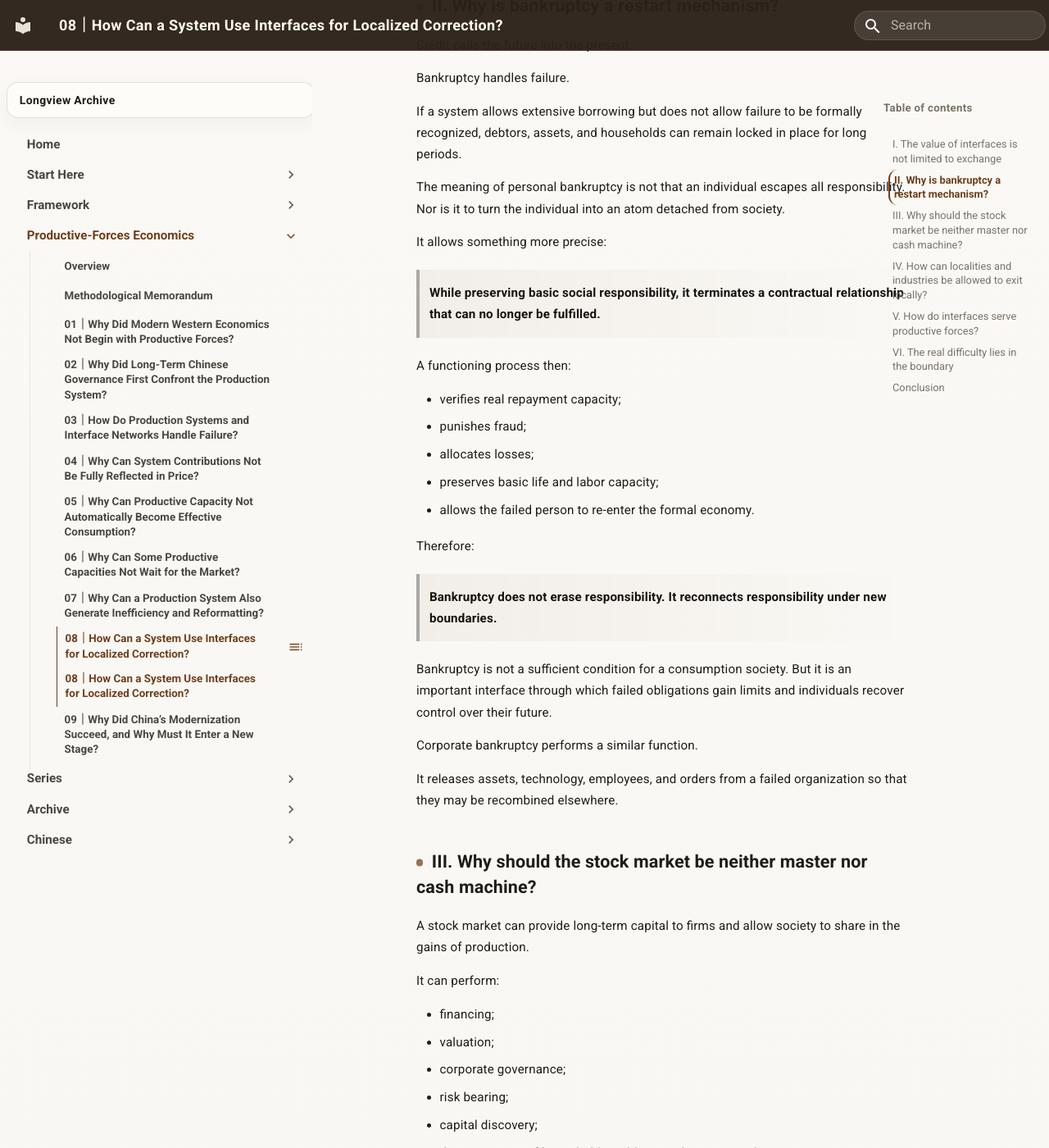
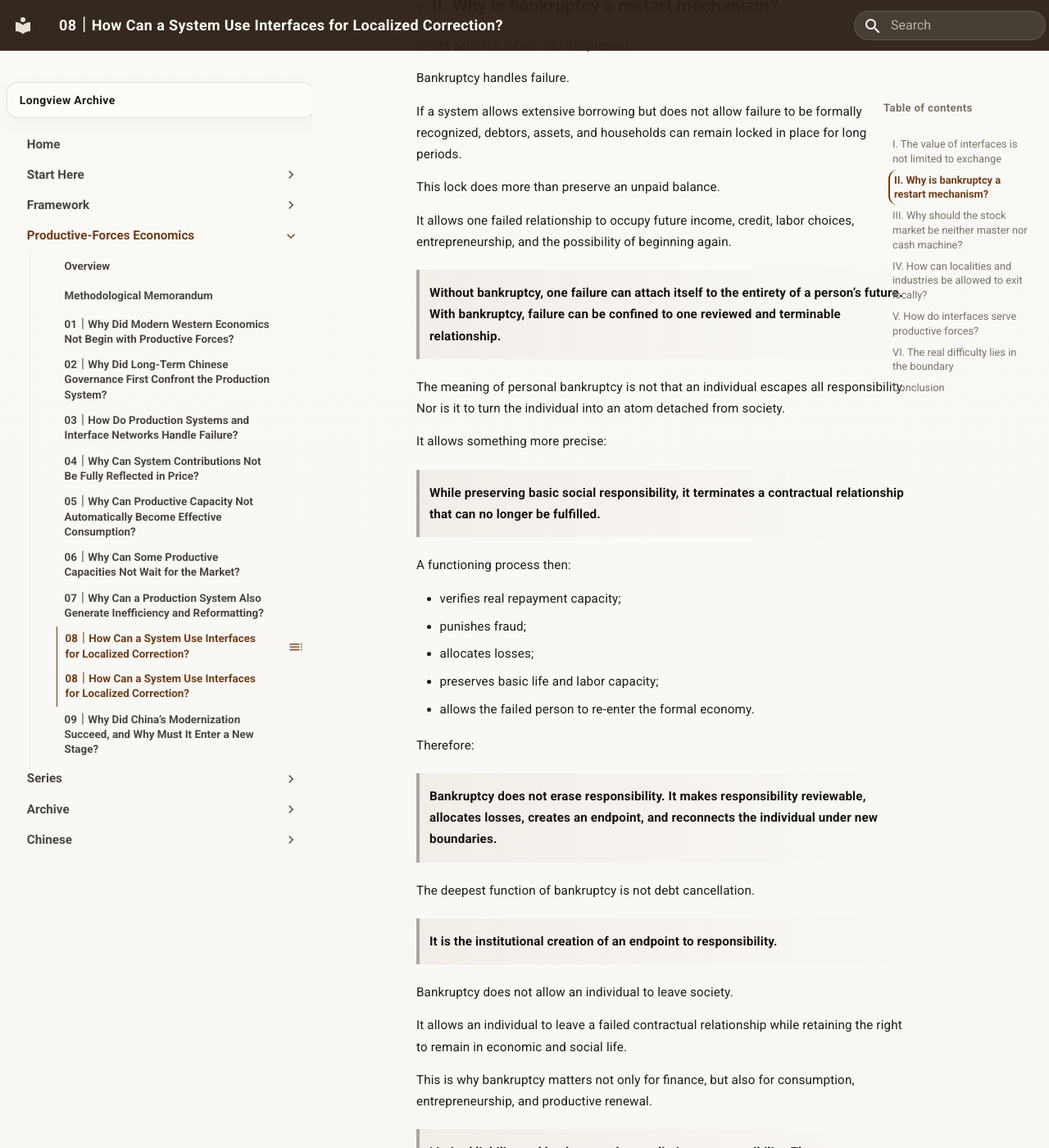
Before and after one commit to guanshi1688/longview-archive, an MkDocs documentation site: the page built from docs/essays/english/productive-forces-economics/08-correction.md, in a window 1280 px wide and 1400 px high, scrolled down 1127 px. Shown: the whole window at 82% size. Built offline with MkDocs 1.6.1 and Material for MkDocs 9.7.7, drawn with Linux system fonts in a browser that asks for light colours; some of the changed text lies outside the part shown.

Commit message:
Update 08-correction.md

```diff
--- a/docs/essays/english/productive-forces-economics/08-correction.md
+++ b/docs/essays/english/productive-forces-economics/08-correction.md
@@ -32,6 +32,12 @@ Bankruptcy handles failure.
 
 If a system allows extensive borrowing but does not allow failure to be formally recognized, debtors, assets, and households can remain locked in place for long periods.
 
+This lock does more than preserve an unpaid balance.
+
+It allows one failed relationship to occupy future income, credit, labor choices, entrepreneurship, and the possibility of beginning again.
+
+> **Without bankruptcy, one failure can attach itself to the entirety of a person’s future. With bankruptcy, failure can be confined to one reviewed and terminable relationship.**
+
 The meaning of personal bankruptcy is not that an individual escapes all responsibility. Nor is it to turn the individual into an atom detached from society.
 
 It allows something more precise:
@@ -48,7 +54,19 @@ A functioning process then:
 
 Therefore:
 
-> **Bankruptcy does not erase responsibility. It reconnects responsibility under new boundaries.**
+> **Bankruptcy does not erase responsibility. It makes responsibility reviewable, allocates losses, creates an endpoint, and reconnects the individual under new boundaries.**
+
+The deepest function of bankruptcy is not debt cancellation.
+
+> **It is the institutional creation of an endpoint to responsibility.**
+
+Bankruptcy does not allow an individual to leave society.
+
+It allows an individual to leave a failed contractual relationship while retaining the right to remain in economic and social life.
+
+This is why bankruptcy matters not only for finance, but also for consumption, entrepreneurship, and productive renewal.
+
+> **Limited liability and bankruptcy do not eliminate responsibility. They prevent responsibility from becoming total.**
 
 Bankruptcy is not a sufficient condition for a consumption society. But it is an important interface through which failed obligations gain limits and individuals recover control over their future.
 
@@ -151,6 +169,7 @@ In this sense, personal bankruptcy is not the surrender of a responsibility-base
 
 It transforms unlimited, lifelong, non-terminating responsibility into an institutional interface that is bounded, reviewable, terminable, and open to re-entry.
 
+
 ---
 
 Evan Vale
```
